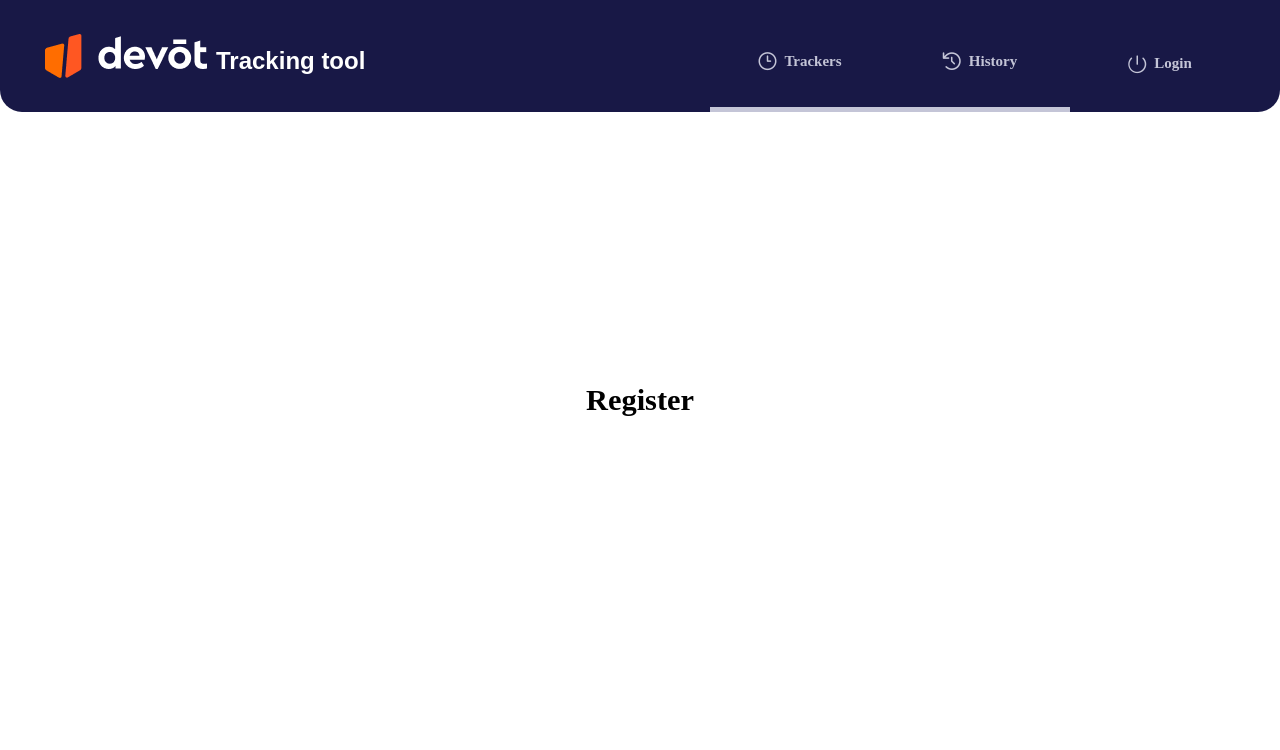
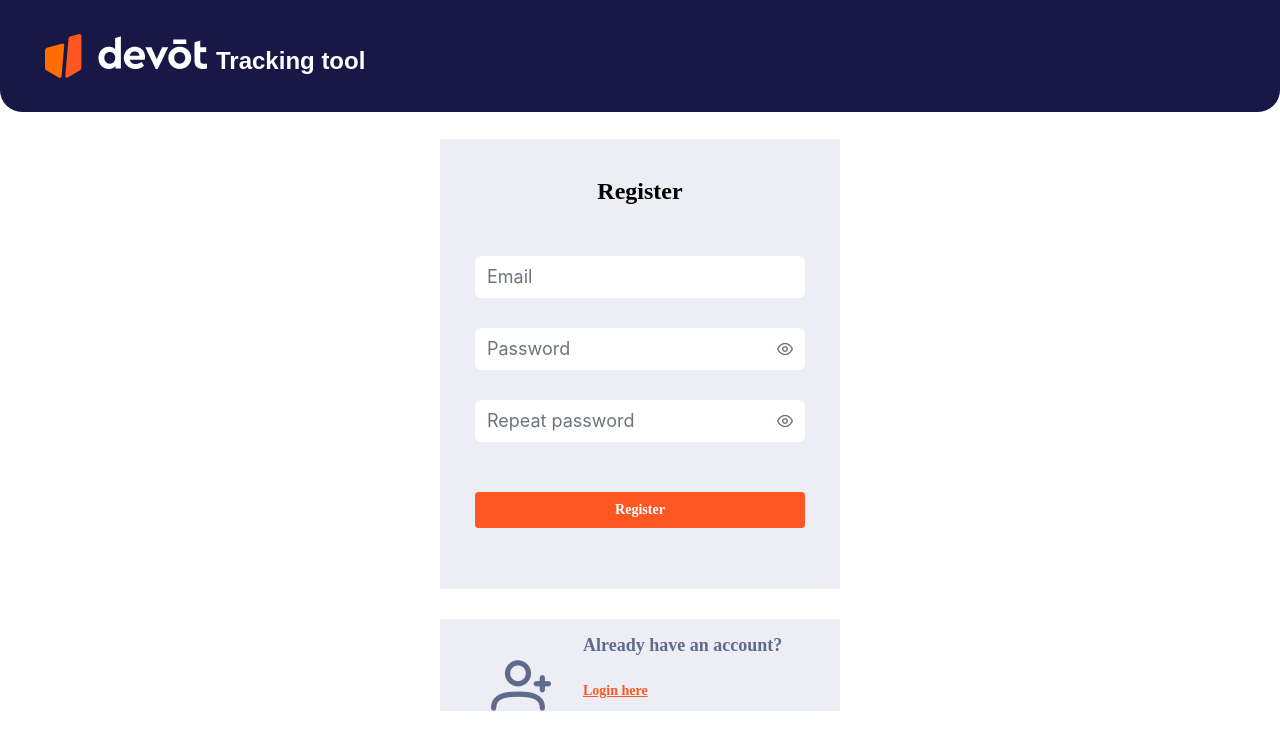
Before and after one commit to goranklement/TrackingTool, a React (Create React App) app: page /Register in a window 1280 px wide. Shown: the top 750 px of the page. Built offline with nearby package versions, Linux system fonts and the light colour scheme.

Commit message:
Login/register with Firebase, proper routing added

```diff
--- a/src/App.js
+++ b/src/App.js
@@ -4,11 +4,20 @@ import "./components/Navbar";
 import "primereact/resources/themes/lara-light-indigo/theme.css";
 
 import "primereact/resources/primereact.min.css";
+import React from "react";
+import { useState } from "react";
+import { UserContext } from "./components/UserContext";
 
 import AppNavigation from "./components/AppNavigation.jsx";
 
 function App() {
-  return <AppNavigation />;
+  const [user, setUser] = useState(null);
+
+  return (
+    <UserContext.Provider value={{ user, setUser }}>
+      <AppNavigation />
+    </UserContext.Provider>
+  );
 }
 
 export default App;
--- a/src/components/AppNavigation.jsx
+++ b/src/components/AppNavigation.jsx
@@ -7,22 +7,41 @@ import Trackers from "./Trackers";
 import Logout from "./Logout";
 import Login from "./Login";
 import Register from "./Register";
+import NavbarLogin from "./NavbarLogin";
+
+import { useContext } from "react";
+import { UserContext } from "./UserContext";
 
 const AppNavigation = () => {
+  const { user } = useContext(UserContext);
+  console.log(user);
+
   return (
     <div className="App">
       <header className="App-header">
+        {user !== null ? (
           <BrowserRouter>
             <Navbar />
             <Routes>
+              <Route path="/" element={<Trackers />} />
               <Route path="/Trackers" element={<Trackers />} />
               <Route path="/History" element={<History />} />
+              <Route path="/Logout" element={<Logout />} />
+            </Routes>
+          </BrowserRouter>
+        ) : (
+          <BrowserRouter>
+            <NavbarLogin />
+            <Routes>
+              <Route path="/" element={<Login />} />
               <Route path="/Login" element={<Login />} />
               <Route path="/Register" element={<Register />} />
             </Routes>
           </BrowserRouter>
+        )}
       </header>
     </div>
   );
 };
+
 export default AppNavigation;
--- a/src/components/FirebaseConfig.jsx
+++ b/src/components/FirebaseConfig.jsx
@@ -1,6 +1,6 @@
 // Import the functions you need from the SDKs you need
 import { initializeApp } from "firebase/app";
-import { getAnalytics } from "firebase/analytics";
+import { getAuth } from "firebase/auth";
 // TODO: Add SDKs for Firebase products that you want to use
 // https://firebase.google.com/docs/web/setup#available-libraries
 
@@ -18,3 +18,4 @@ const firebaseConfig = {
 
 // Initialize Firebase
 const app = initializeApp(firebaseConfig);
+export const auth = getAuth(app);
--- a/src/components/History.jsx
+++ b/src/components/History.jsx
@@ -1,4 +1,8 @@
+import { useContext } from "react";
+import { UserContext } from "./UserContext";
 const History = () => {
+  const { user } = useContext(UserContext);
+  console.log(user);
   return <h2>History</h2>;
 };
 export default History;
--- a/src/components/Login.jsx
+++ b/src/components/Login.jsx
@@ -1,30 +1,35 @@
 import React from "react";
 import { useState } from "react";
 import { useRef } from "react";
+import { auth } from "./FirebaseConfig";
+import { useContext } from "react";
+import { useNavigate } from "react-router-dom";
+import { signInWithEmailAndPassword } from "firebase/auth";
+import { UserContext } from "./UserContext";
 
 import { InputText } from "primereact/inputtext";
 import { Toast } from "primereact/toast";
 
-import { Button } from "primereact/button";
-
 const Login = () => {
+  const { setUser } = useContext(UserContext);
   const toast = useRef();
+  const navigate = useNavigate();
   const [isPasswordVisible, setIsPasswordVisible] = useState(false);
-  const [username, setUsername] = useState("");
+  const [email, setEmail] = useState("");
   const [password, setPassword] = useState("");
 
-  const handleUsernameChange = (e) => {
-    setUsername(e.target.value);
+  const handleEmailChange = (e) => {
+    setEmail(e.target.value);
   };
 
   const togglePassword = () => {
     setIsPasswordVisible(!isPasswordVisible);
   };
-  const showError = () => {
+  const showError = (error) => {
     toast.current.show({
       severity: "error",
       summary: "Error",
-      detail: "Please enter needed information.",
+      detail: error,
       life: 2500,
     });
   };
@@ -35,23 +40,33 @@ const Login = () => {
   const handleSubmit = async (e) => {
     e.preventDefault();
 
-    if (username === "" || password === "") {
-      showError();
-      console.log("HEEJ TU SAM");
+    if (email === "" || password === "") {
+      showError("Please enter needed information");
     } else {
-      console.log("Nice");
+      signInWithEmailAndPassword(auth, email, password)
+        .then((userCredential) => {
+          const user = userCredential.user;
+          setUser(user);
+          navigate("/Trackers");
+          console.log(user);
+        })
+        .catch((error) => {
+          // Handle login errors
+          const errorMessage = error.message;
+          showError(errorMessage);
+        });
     }
   };
 
   return (
     <div className="loginregister">
       <Toast ref={toast} />
-      <form onSubmit={handleSubmit}>
+      <form onSubmit={handleSubmit} className="loginForm">
         <h6>Login</h6>
         <InputText
-          value={username}
-          onChange={handleUsernameChange}
-          placeholder="Username"
+          value={email}
+          onChange={handleEmailChange}
+          placeholder="Email"
         />
         <br />
         <span className="p-input-icon-right">
--- a/src/components/Navbar.jsx
+++ b/src/components/Navbar.jsx
@@ -2,8 +2,26 @@ import React from "react";
 import Logo from "../assets/logo.png";
 import "../main.css";
 import NavigationItem from "./NavigationItem";
+import { auth } from "./FirebaseConfig";
+import { useContext } from "react";
+import { UserContext } from "./UserContext";
+import firebase from "firebase/app";
 
 const Navbar = () => {
+  const { setUser } = useContext(UserContext);
+
+  const logoff = () => {
+    auth
+      .signOut()
+      .then(() => {
+        console.log("User logged out.");
+      })
+      .catch((error) => {
+        console.error("Logout error:", error);
+      });
+    setUser(null);
+  };
+
   return (
     <nav className="navbar">
       <div className="logo-container">
@@ -25,9 +43,10 @@ const Navbar = () => {
         />
         <NavigationItem
           icon="power-off"
-          text="Login"
+          text="Logoff"
           color="#181846"
           hasBorder={false}
+          onClick={logoff}
         />
       </div>
     </nav>
--- /dev/null
+++ b/src/components/NavbarLogin.jsx
@@ -0,0 +1,17 @@
+import React from "react";
+import Logo from "../assets/logo.png";
+import "../main.css";
+import NavigationItem from "./NavigationItem";
+
+const Navbar = () => {
+  return (
+    <nav className="navbar">
+      <div className="logo-container">
+        <img src={Logo} alt="Devot Logo" />
+        <h2 className="heading-navbar">Tracking tool</h2>
+      </div>
+    </nav>
+  );
+};
+
+export default Navbar;
--- a/src/components/NavigationItem.jsx
+++ b/src/components/NavigationItem.jsx
@@ -4,7 +4,13 @@ import { NavLink } from "react-router-dom";
 
 import "primeicons/primeicons.css";
 
-const NavigationItem = ({ icon, text, color, hasBorder }) => {
+const NavigationItem = ({ icon, text, color, hasBorder, onClick }) => {
+  const logoff = () => {
+    if (onClick) {
+      onClick();
+    }
+  };
+
   const navLinkStyles = ({ isActive }) => {
     if (hasBorder) {
       return {
@@ -20,7 +26,12 @@ const NavigationItem = ({ icon, text, color, hasBorder }) => {
   };
 
   return (
-    <NavLink to={`/${text}`} style={navLinkStyles} className="nav-item">
+    <NavLink
+      to={text !== "Logoff" ? `/${text}` : `/Login`}
+      style={navLinkStyles}
+      className="nav-item"
+      onClick={logoff}
+    >
       <div className="group">
         <i className={`pi pi-${icon} `} style={{ fontSize: "18px" }}></i>
         <h2 className="navitem-heading">{text}</h2>
--- a/src/components/Register.jsx
+++ b/src/components/Register.jsx
@@ -1,4 +1,121 @@
+import React from "react";
+import { useState } from "react";
+import { useNavigate } from "react-router-dom";
+import { useRef } from "react";
+import { auth } from "./FirebaseConfig";
+import { createUserWithEmailAndPassword } from "firebase/auth";
+
+import { InputText } from "primereact/inputtext";
+import { Toast } from "primereact/toast";
+
 const Register = () => {
-  return <h3>Register</h3>;
+  const toast = useRef();
+  const navigate = useNavigate();
+  const [isPasswordVisible, setIsPasswordVisible] = useState(false);
+  const [isRepPasswordVisible, setIsRepPasswordVisible] = useState(false);
+
+  const [password, setPassword] = useState("");
+  const [repeatedPassword, setRepeatedPassword] = useState("");
+  const [email, setEmail] = useState("");
+
+  const togglePassword = () => {
+    setIsPasswordVisible(!isPasswordVisible);
+  };
+  const toggleRepPassword = () => {
+    setIsRepPasswordVisible(!isRepPasswordVisible);
+  };
+  const showError = (error) => {
+    toast.current.show({
+      severity: "error",
+      summary: "Error",
+      detail: error,
+      life: 2500,
+    });
+  };
+  const handleEmailChange = (e) => {
+    setEmail(e.target.value);
+  };
+
+  const handlePasswordChange = (e) => {
+    setPassword(e.target.value);
+  };
+
+  const handleRepPasswordChange = (e) => {
+    setRepeatedPassword(e.target.value);
+  };
+  const handleSubmit = async (e) => {
+    e.preventDefault();
+
+    if (password === "" || email === "" || repeatedPassword === "") {
+      showError("Please enter all information!");
+    } else if (password !== repeatedPassword) {
+      showError("Passwords not matching!");
+    } else {
+      await createUserWithEmailAndPassword(auth, email, password)
+        .then((userCredential) => {
+          const user = userCredential.user;
+          navigate("/Login");
+          console.log(user);
+        })
+        .catch((error) => {
+          const errorMessage = error.message;
+          showError(errorMessage);
+        });
+    }
+  };
+
+  return (
+    <div className="loginregister">
+      <Toast ref={toast} position="top-right" />
+      <form onSubmit={handleSubmit} className="registerForm">
+        <h6>Register</h6>
+        <InputText
+          className="emailInput"
+          value={email}
+          onChange={handleEmailChange}
+          placeholder="Email"
+        />
+        <br />
+
+        <span className="p-input-icon-right">
+          <i
+            className={isPasswordVisible ? "pi pi-eye-slash" : "pi  pi-eye"}
+            onClick={togglePassword}
+          />
+          <InputText
+            type={isPasswordVisible ? "text" : "password"}
+            placeholder="Password"
+            value={password}
+            onChange={handlePasswordChange}
+          />
+        </span>
+        <span className="p-input-icon-right">
+          <i
+            className={isRepPasswordVisible ? "pi pi-eye-slash" : "pi  pi-eye"}
+            onClick={toggleRepPassword}
+          />
+          <InputText
+            type={isRepPasswordVisible ? "text" : "password"}
+            placeholder="Repeat password"
+            value={repeatedPassword}
+            onChange={handleRepPasswordChange}
+          />
+        </span>
+        <br />
+        <button type="submit">Register</button>
+      </form>
+
+      <div className="register">
+        <div className="icon">
+          <i className="pi pi-user-plus" style={{ fontSize: "60px" }}></i>
+        </div>
+
+        <div className="registerLabels">
+          <p>Already have an account?</p>
+          <a href="/Login">Login here</a>
+        </div>
+      </div>
+    </div>
+  );
 };
 export default Register;
--- a/src/components/Trackers.jsx
+++ b/src/components/Trackers.jsx
@@ -1,4 +1,8 @@
+import { useContext } from "react";
+import { UserContext } from "./UserContext";
 const Trackers = () => {
+  const { user } = useContext(UserContext);
+  console.log(user);
   return <h2>Trackers</h2>;
 };
 export default Trackers;
--- /dev/null
+++ b/src/components/UserContext.jsx
@@ -0,0 +1,3 @@
+import React, { createContext, useState } from "react";
+
+export const UserContext = createContext();
--- a/src/main.css
+++ b/src/main.css
@@ -62,15 +62,22 @@ h3 {
   align-items: center;
   padding-top: 5px;
 }
+.loginregister {
+  position: absolute;
+  top: 50%;
+  left: 50%;
+  transform: translate(-50%, -50%);
+}
 
-.loginregister form {
+.loginregister .loginForm {
   border-radius: 2px;
   width: 400px;
   height: 370px;
   margin-bottom: 30px;
   background-color: #ecedf5;
 }
-form h6 {
+.loginForm h6,
+.registerForm h6 {
   color: black;
   font-family: Nunito Sans;
   font-size: 24px;
@@ -78,8 +85,8 @@ form h6 {
   line-height: 17px;
   letter-spacing: 0px;
   text-align: center;
-  margin-bottom: 50px;
   padding-top: 44px;
+  margin-top: 0;
 }
 .loginregister button {
   margin-top: 50px;
@@ -94,8 +101,26 @@ form h6 {
   letter-spacing: 0px;
   text-align: center;
   color: #ffffff;
+  border-radius: 3px;
+}
+
+.loginregister button:hover {
+  border-radius: 3px;
+  margin-top: 50px;
+  border: 3px solid #181846;
+  background-color: #ff5722;
+  width: 330px;
+  height: 36px;
+  font-family: Nunito Sans;
+  font-size: 14px;
+  font-weight: 700;
+  line-height: 17px;
+  letter-spacing: 0px;
+  text-align: center;
+  color: #ffffff;
   border-radius: 2px;
 }
+
 .loginregister input {
   width: 330px;
   height: 42px;
@@ -149,3 +174,12 @@ form h6 {
   text-align: left;
   margin-left: 35px;
 }
+
+.registerForm {
+  border-radius: 2px;
+  width: 400px;
+  margin-bottom: 30px;
+  background-color: #ecedf5;
+  height: 450px;
+  margin-top: 50px;
+}
```
Lines whose indentation alone changed are shown as unchanged.
